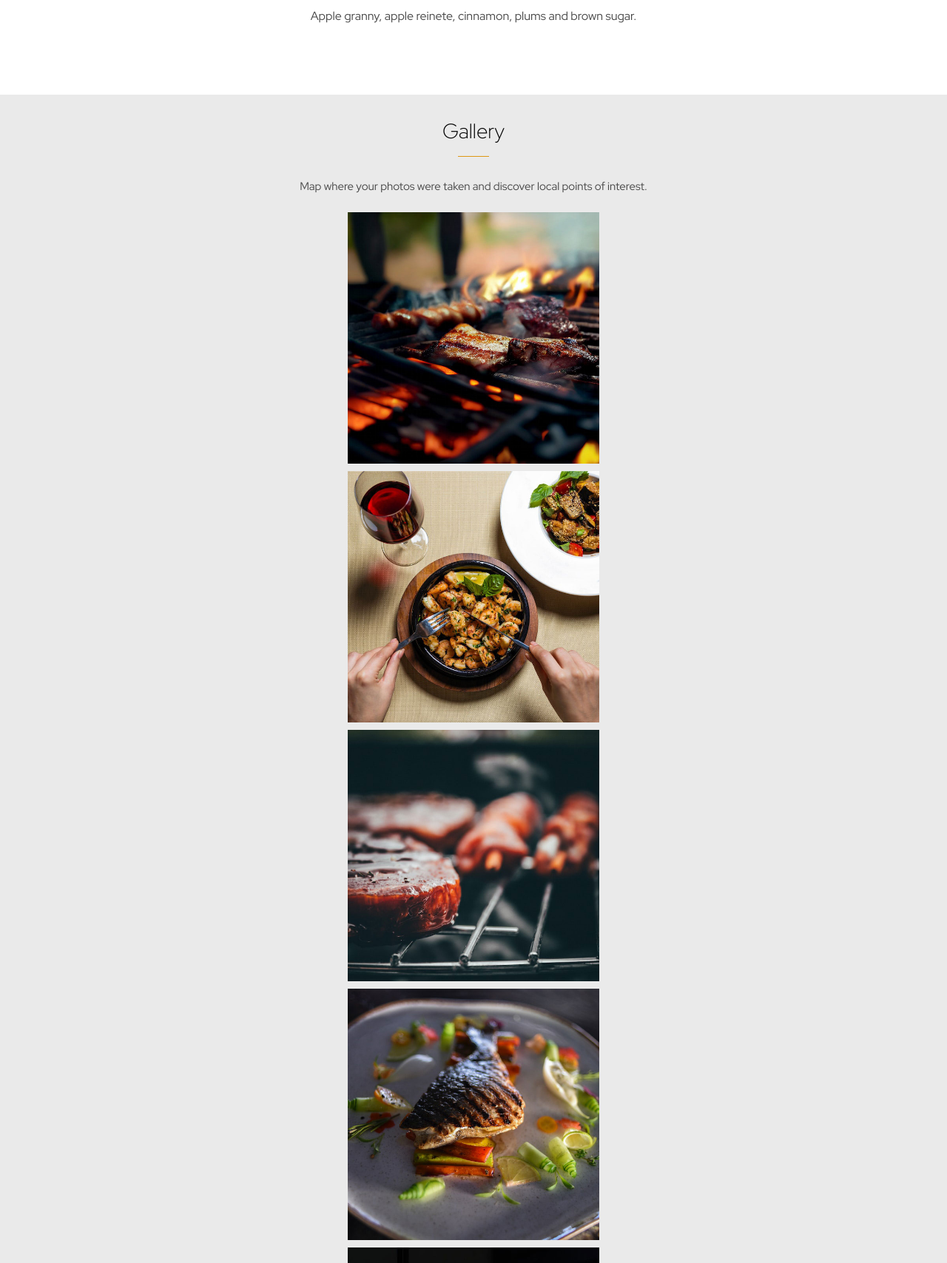
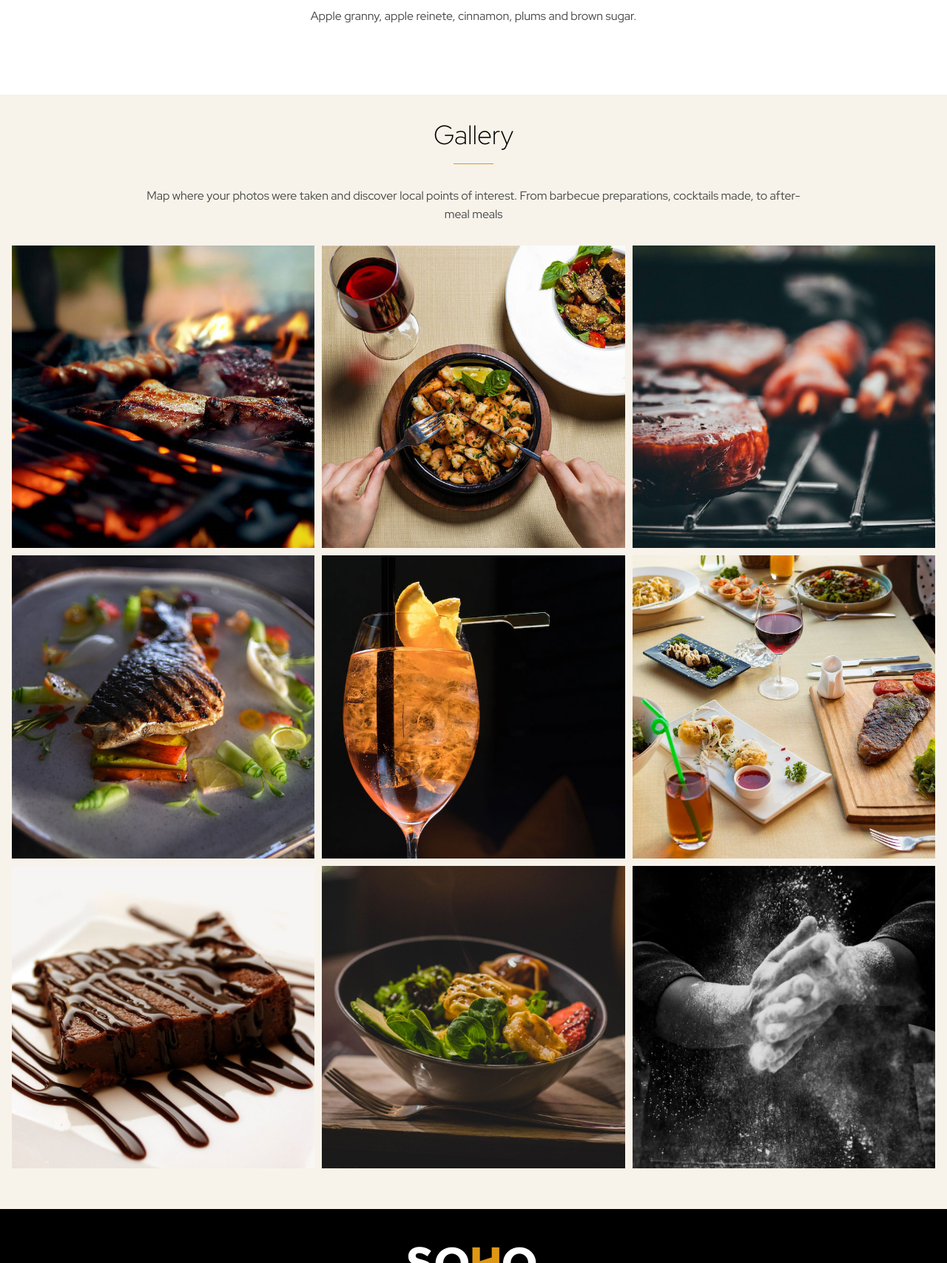
Before and after one commit to christianfuentes27/soho-restaurant, a plain HTML site: page menu.html in a window 1280 px wide. Shown: the part 3500-5208 px from the top of the page at 74% size. Drawn offline with Linux system fonts and the light colour scheme; a web font is replaced by a local one.

Commit message:
Menu responsive

```diff
--- a/menu.html
+++ b/menu.html
@@ -118,7 +118,7 @@
             </div>
             <div class="tasting-item">
                 <h4>American classic ~ <span>750$</span></h4>
-                <img src="img/menu/tasting-menu/tasting-menu-2.jpg" alt="mediterraneum menu">
+                <img src="img/menu/tasting-menu/tasting-menu-3.jpg" alt="mediterraneum menu">
                 <h5>Entries</h5>
                 <h6>Hawaiian salad</h6>
                 <p>Pasta, lettuce, pineapple, cream, bacon, meat, tofu, nuts, avocado, strawberries.</p>
@@ -140,15 +140,18 @@
         <div class="gallery-title">
             <h4>Gallery</h4>
         </div>
-        <div class="gallery-intro">Map where your photos were taken and discover local
-            points of interest.</div>
+        <div class="gallery-intro">Map where your photos were taken and discover local points of interest. From barbecue
+            preparations, cocktails made, to after-meal meals</div>
         <div class="gallery-container">
-            <div class="gallery-item gallery-1"></div>
-            <div class="gallery-item gallery-2"></div>
-            <div class="gallery-item gallery-3"></div>
-            <div class="gallery-item gallery-4"></div>
-            <div class="gallery-item gallery-5"></div>
-            <div class="gallery-item gallery-6"></div>
+            <img src="img/menu/gallery/gallery-1.jpg" alt="gallery">
+            <img src="img/menu/gallery/gallery-2.jpg" alt="gallery">
+            <img src="img/menu/gallery/gallery-3.jpg" alt="gallery">
+            <img src="img/menu/gallery/gallery-4.jpg" alt="gallery">
+            <img src="img/menu/gallery/gallery-5.jpg" alt="gallery">
+            <img src="img/menu/gallery/gallery-6.jpg" alt="gallery">
+            <img src="img/menu/gallery/gallery-7.jpg" alt="gallery">
+            <img src="img/menu/gallery/gallery-8.jpg" alt="gallery">
+            <img src="img/menu/gallery/gallery-9.jpg" alt="gallery">
         </div>
     </div>
 
--- a/style.css
+++ b/style.css
@@ -1607,7 +1607,7 @@ td:has(> input:checked) {
 .gallery {
     width: 100%;
     height: auto;
-    background-color: #eaeaea;
+    background-color: #f7f3ea;
 }
 
 .gallery-title {
@@ -1646,15 +1646,19 @@ td:has(> input:checked) {
 .gallery-container {
     width: 100%;
     padding-bottom: 50px;
-}
-
-.gallery-item {
-    margin: auto;
-    margin-bottom: 10px;
-    width: 340px;
-    height: 340px;
-    background-size: contain;
-    background-repeat: no-repeat;
+    display: flex;
+    flex-wrap: wrap;
+    justify-content: center;
+}
+
+.gallery-container img {
+    width: 32%;
+    margin: 5px;
+    min-width: 340px;
+}
+
+.gallery-container img:hover {
+    background: rgba(0, 0, 0, .5);
 }
 
 .gallery-1 {
@@ -1681,9 +1685,20 @@ td:has(> input:checked) {
     background-image: url(img/menu/gallery/gallery-6.jpg);
 }
 
+.gallery-7 {
+    background-image: url(img/menu/gallery/gallery-7.jpg);
+}
+
+.gallery-8 {
+    background-image: url(img/menu/gallery/gallery-8.jpg);
+}
+
+.gallery-9 {
+    background-image: url(img/menu/gallery/gallery-9.jpg);
+}
+
 @media only screen and (min-width: 600px) {
 
-    /* ---------------------------------------------------------------------------------- HOME */
     /* -------------------------------------- WELCOME */
     .welcome-img {
         height: 350px;
@@ -2080,6 +2095,17 @@ td:has(> input:checked) {
     .tasting-item p {
         color: #474747;
         font-size: 16px;
+    }
+
+    /* -------------------------------------- GALLERY */
+    .gallery-title h4 {
+        font-size: 36px;
+    }
+
+    .gallery-intro {
+        width: 70%;
+        font-size: 16px;
+        line-height: 25px;
     }
 }
 
@@ -2584,4 +2610,25 @@ td:has(> input:checked) {
     .tasting-item p {
         font-size: 18px;
     }
-}
+
+    /* -------------------------------------- GALLERY */
+    .gallery-title {
+        padding-top: 60px;
+    }
+
+    .gallery-title h4 {
+        font-size: 48px;
+    }
+
+    .gallery-intro {
+        width: 50%;
+        font-size: 20px;
+        line-height: 30px;
+        margin: 40px auto;
+    }
+
+    .gallery-container {
+        padding-top: 20px;
+        padding-bottom: 140px;
+    }
+}
```
Also changed, not shown: img/menu/gallery/gallery-7.jpg (added), img/menu/gallery/gallery-8.jpg (added), img/menu/gallery/gallery-9.jpg (added), img/menu/tasting-menu/tasting-menu-3.jpg (added).
